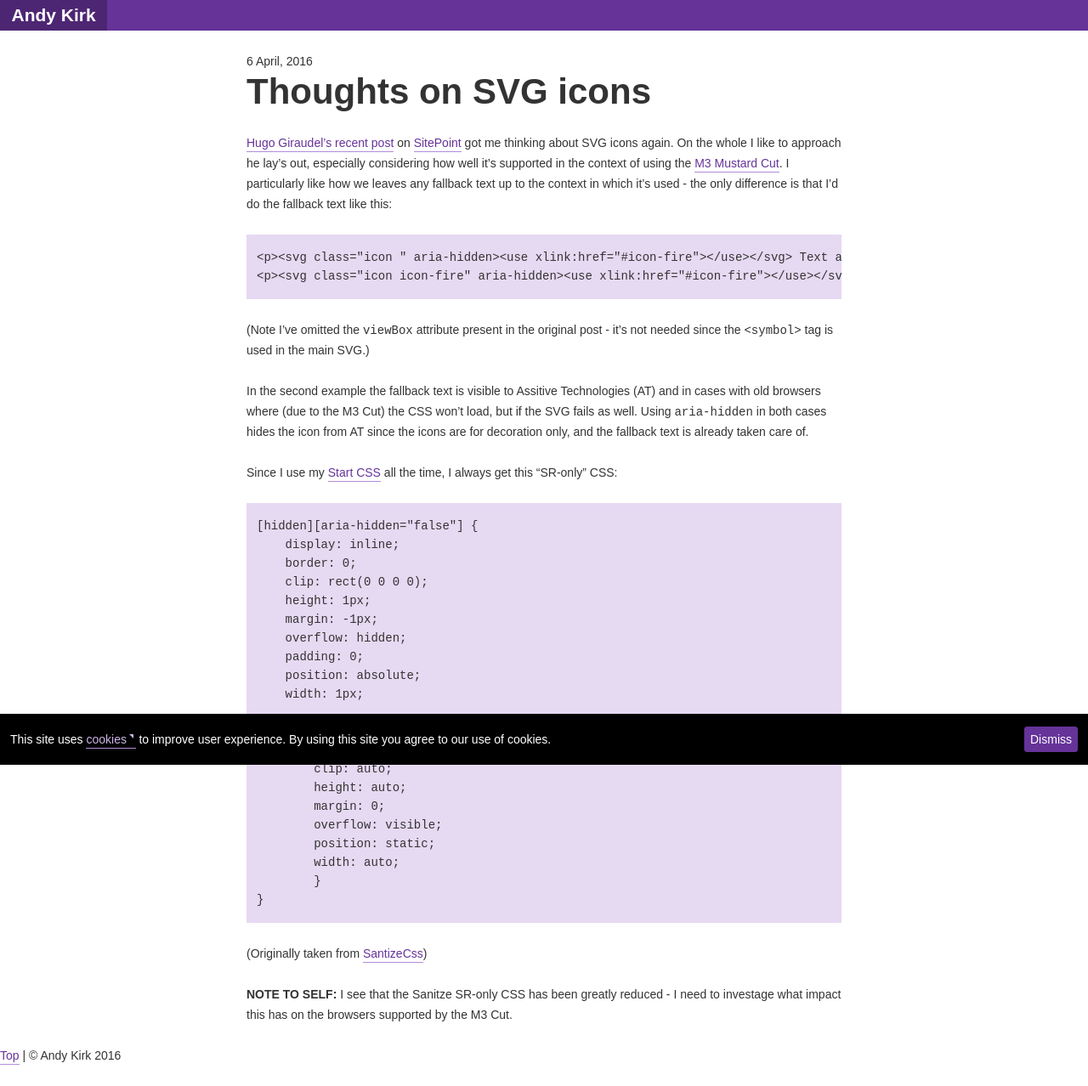
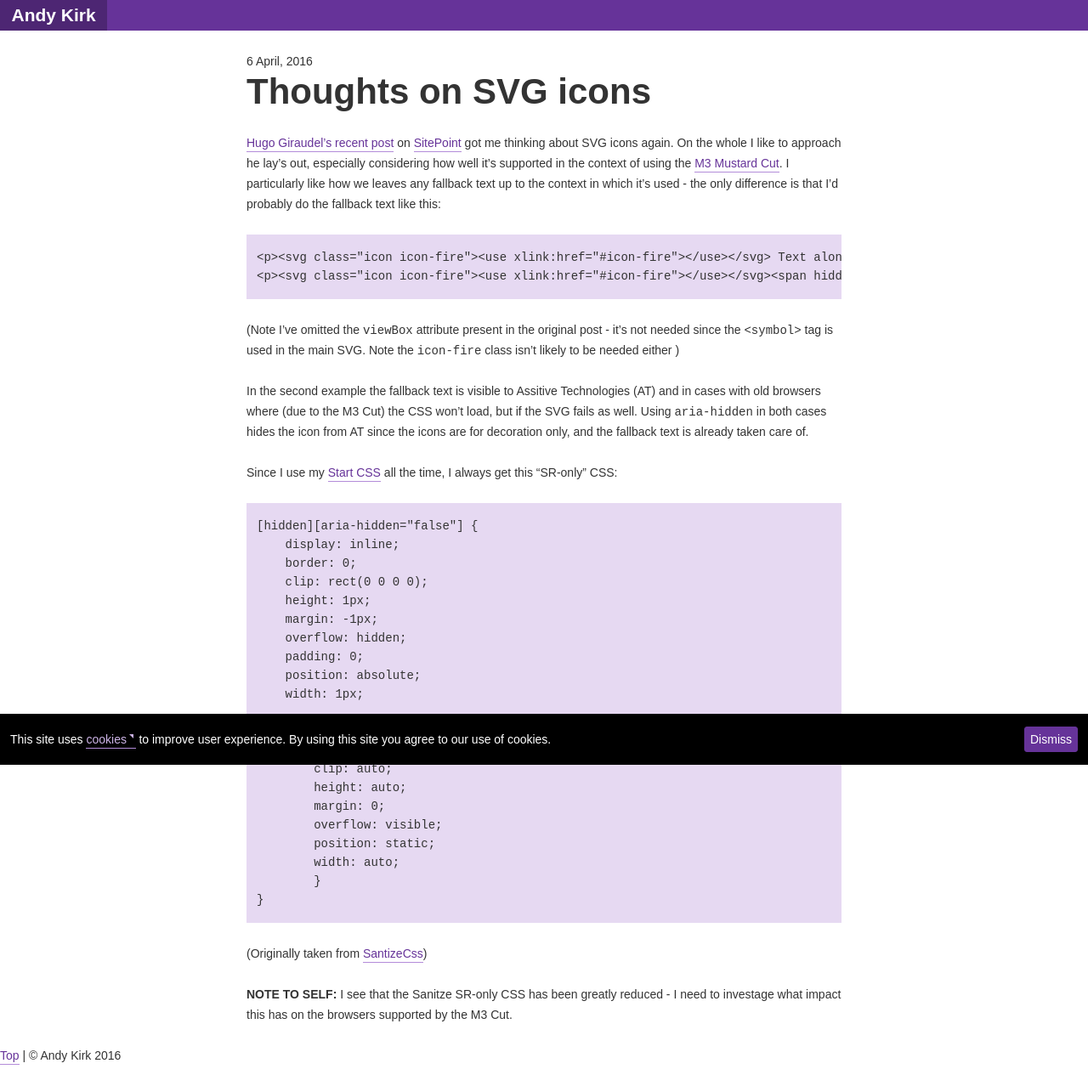
Before and after one commit to andykirk/andykirk.github.io, a Jekyll site: the page built from _posts/2016-04-06-thoughts-on-svg-icons.md, in a window 1280 px wide. Shown: the whole page at 85% size. Built offline with Jekyll 4.4.1, drawn with Linux system fonts in a browser that asks for light colours.

Commit message:
Update 2016-04-06-thoughts-on-svg-icons.md

```diff
--- a/_posts/2016-04-06-thoughts-on-svg-icons.md
+++ b/_posts/2016-04-06-thoughts-on-svg-icons.md
@@ -3,13 +3,13 @@
 ---
 [Hugo Giraudel's recent post](http://www.sitepoint.com/a-working-svg-workflow-for-accessible-icons/) on [SitePoint](http://www.sitepoint.com) got me thinking about SVG icons again.
 On the whole I like to approach he lay's out, especially considering how well it's supported in the context of using the [M3 Mustard Cut](https://github.com/Fall-Back/CSS-Mustard-Cut).
-I particularly like how we leaves any fallback text up to the context in which it's used - the only difference is that I'd do the fallback text like this:
+I particularly like how we leaves any fallback text up to the context in which it's used - the only difference is that I'd probably do the fallback text like this:
 
 ~~~
-<p><svg class="icon " aria-hidden><use xlink:href="#icon-fire"></use></svg> Text alongside icon</p>
-<p><svg class="icon icon-fire" aria-hidden><use xlink:href="#icon-fire"></use></svg><span hidden aria-hidden="false">Fallback text</span></p>
+<p><svg class="icon icon-fire"><use xlink:href="#icon-fire"></use></svg> Text alongside icon</p>
+<p><svg class="icon icon-fire"><use xlink:href="#icon-fire"></use></svg><span hidden aria-hidden="false">Fallback text</span></p>
 ~~~
-(Note I've omitted the `viewBox` attribute present in the original post - it's not needed since the `<symbol>` tag is used in the main SVG.)
+(Note I've omitted the `viewBox` attribute present in the original post - it's not needed since the `<symbol>` tag is used in the main SVG. Note the `icon-fire` class isn't likely to be needed either )
 
 In the second example the fallback text is visible to Assitive Technologies (AT) and in cases with old browsers where (due to the M3 Cut) the CSS won't load, but if the SVG fails as well. Using `aria-hidden` in both cases hides the icon from AT since the icons are for decoration only, and the fallback text is already taken care of.
 
```
